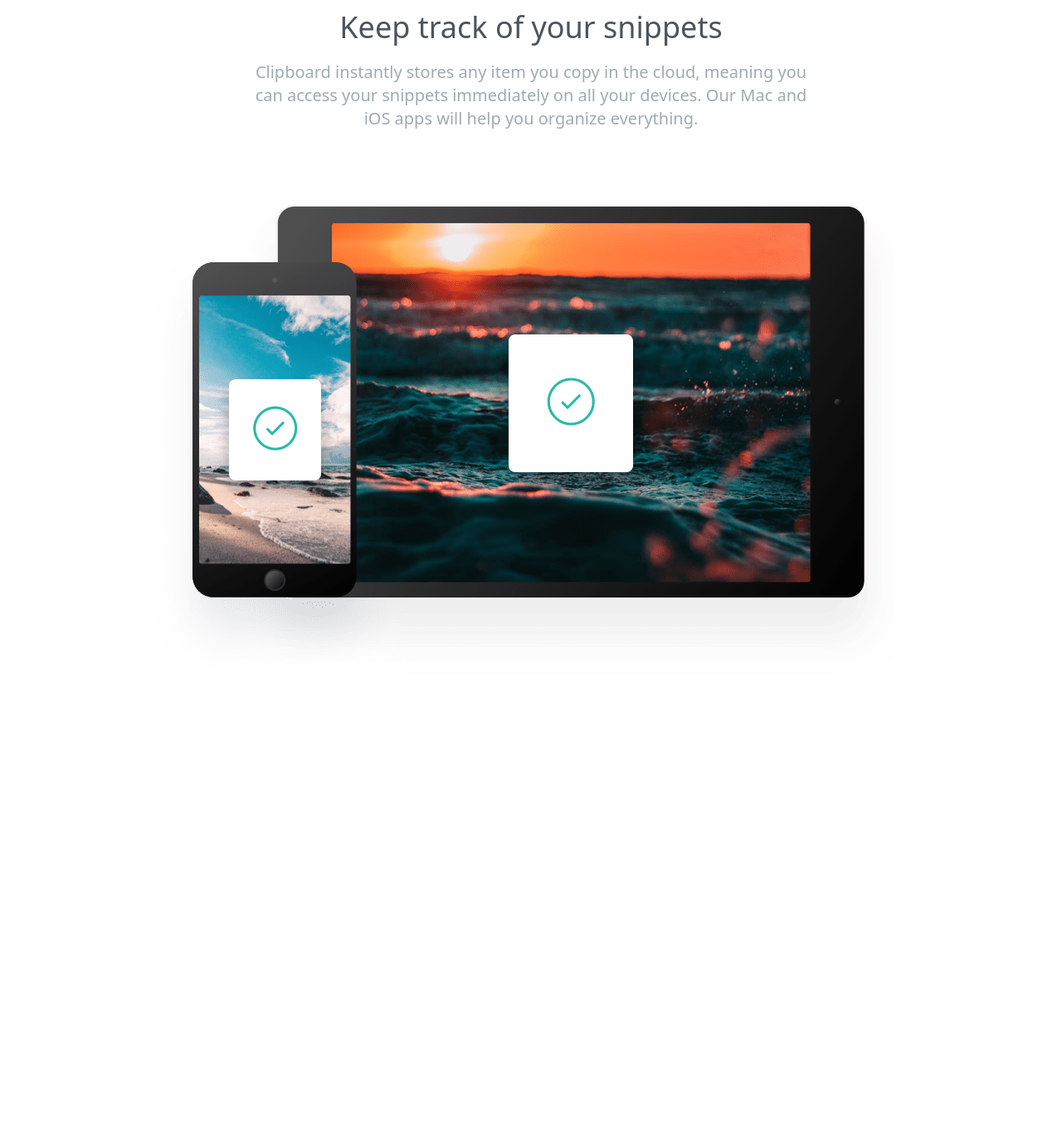
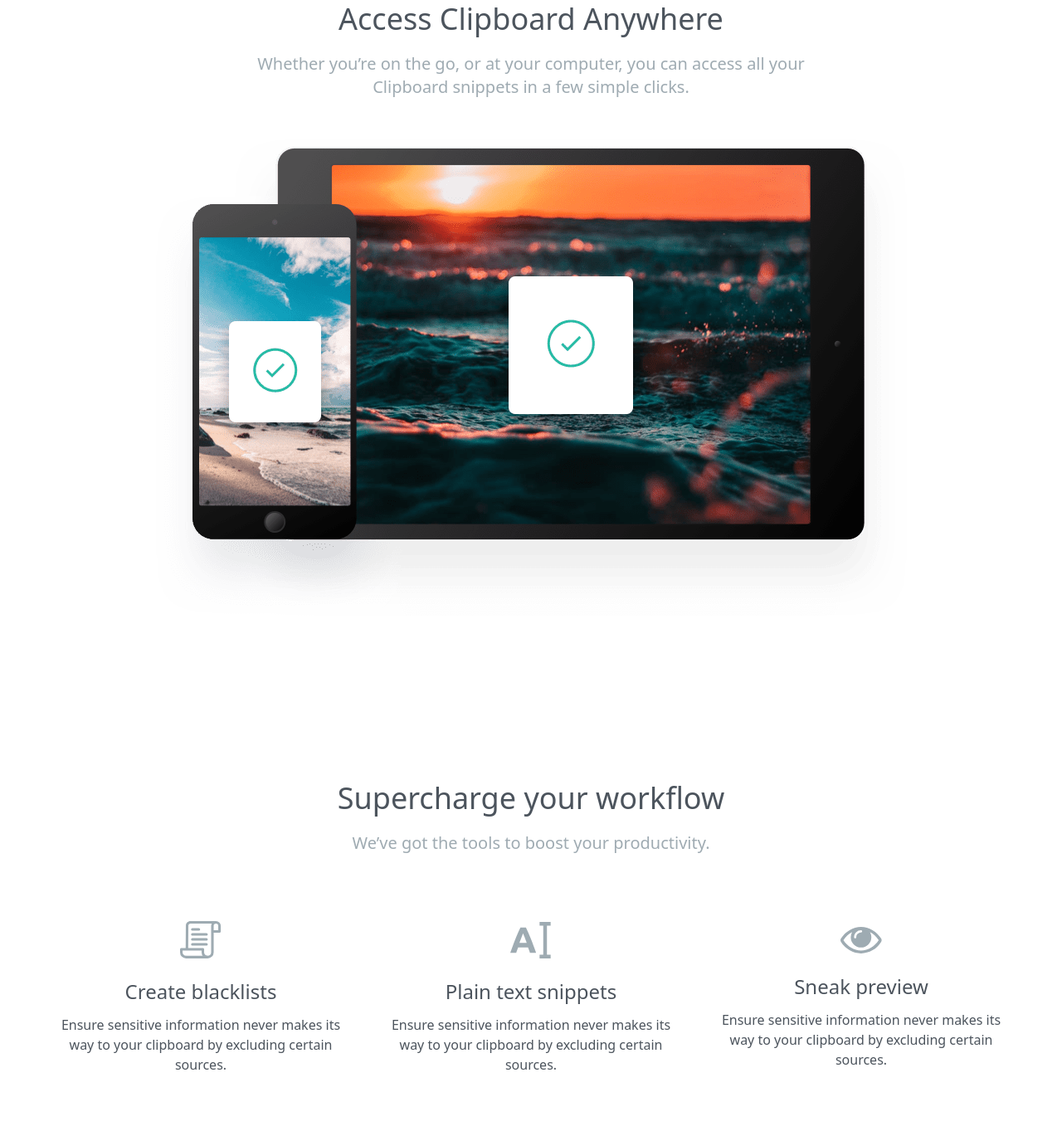
Before and after one commit to amm834/tailwind-jit-clipboard-landing-page, a website: page public/index.html in a window 1280 px wide. Shown: the part 1388-2763 px from the top of the page at 83% size. Before the commit the page ends 2330 px from the top, so only its background shows below. Drawn offline with Linux system fonts and the light colour scheme.

Commit message:
Super charge section done

```diff
--- a/public/index.html
+++ b/public/index.html
@@ -64,16 +64,58 @@
 </section>
 
 <!-- Access -->
-<section class="container flex flex-col max-w-screen-lg justify-center items-center py-[80px] md:py-[130px] gap-20">
+<section class="container flex flex-col max-w-screen-lg justify-center items-center py-[80px] md:py-[120px] gap-12">
     <div class="container md:max-w-[700px] text-center">
-        <h1 class="text-3xl sm:text-4xl text-dark-gray-blue mb-[20px] text-center">Keep track of your snippets</h1>
+        <h1 class="text-3xl sm:text-4xl text-dark-gray-blue mb-[20px] text-center">Access Clipboard Anywhere</h1>
         <p class="text-lg sm:text-xl text-base text-center text-grey-blue leading-2">
-            Clipboard instantly stores any item you copy in the cloud, meaning you can access your snippets immediately
-            on
-            all your devices. Our Mac and iOS apps will help you organize everything.
+            Whether you’re on the go, or at your computer, you can access all your Clipboard snippets in a few simple
+            clicks.
         </p>
     </div>
     <img src="assets/image-devices.png" alt="">
 </section>
+
+<!-- Super charge -->
+<section class="container flex flex-col max-w-screen-lg py-[80px] justify-center items-center">
+    <div class="container md:max-w-[700px] text-center">
+        <h1 class="text-3xl sm:text-4xl text-dark-gray-blue mb-[20px] text-center">Supercharge your workflow</h1>
+        <p class="text-lg sm:text-xl text-base text-center text-grey-blue leading-2">
+            We’ve got the tools to boost your productivity.
+        </p>
+    </div>
+    <div class="flex flex-col md:flex-row justify-center items-center gap-12 mt-[80px]">
+        <!--       Card #1 -->
+        <div class="flex flex-col flex-1 justify-center items-center">
+            <img class="w-[50px] mb-6" src="assets/icon-blacklist.svg" alt="blacklist">
+            <h1 class="text-xl md:text-2xl text-dark-gray-blue mb-3">
+                Create blacklists
+            </h1>
+            <p class="text-dark-gray-blue text-center w-[350px]">
+                Ensure sensitive information never makes its way to your clipboard by excluding certain sources.
+            </p>
+        </div>
+        <!--       Card #2 -->
+        <div class="flex flex-col flex-1 justify-center items-center">
+            <img class="w-[50px] mb-6" src="assets/icon-text.svg" alt="blacklist">
+            <h1 class="text-xl md:text-2xl text-dark-gray-blue mb-3">
+                Plain text snippets
+            </h1>
+            <p class="text-dark-gray-blue text-center w-[350px]">
+                Ensure sensitive information never makes its way to your clipboard by excluding certain sources.
+            </p>
+        </div>
+        <!--       Card #3 -->
+        <div class="flex flex-col flex-1 justify-center items-center">
+            <img class="w-[50px] mb-6" src="assets/icon-preview.svg" alt="blacklist">
+            <h1 class="text-xl md:text-2xl text-dark-gray-blue mb-3">
+                Sneak preview
+            </h1>
+            <p class="text-dark-gray-blue text-center w-[350px]">
+                Ensure sensitive information never makes its way to your clipboard by excluding certain sources.
+            </p>
+        </div>
+
+    </div>
+</section>
 </body>
 </html>
```
Also changed, not shown: public/style.css.
